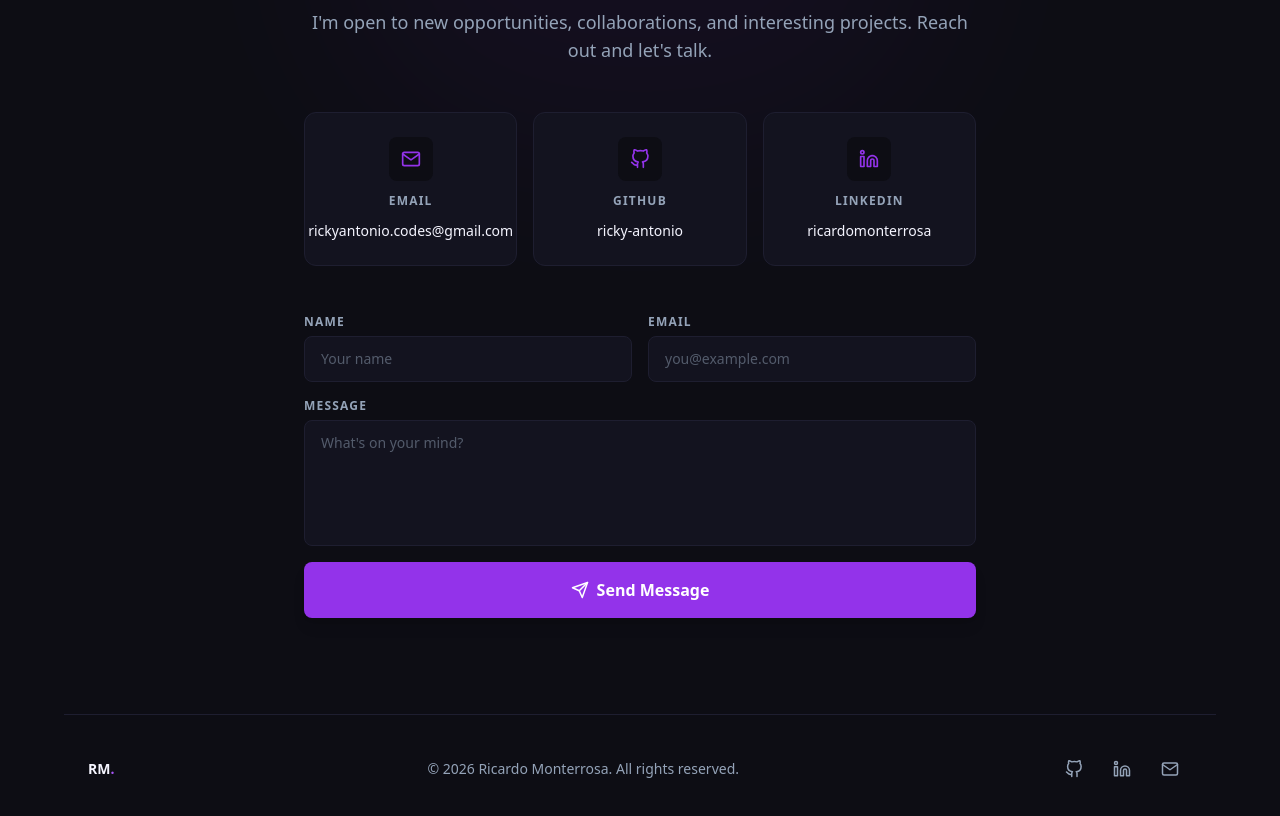
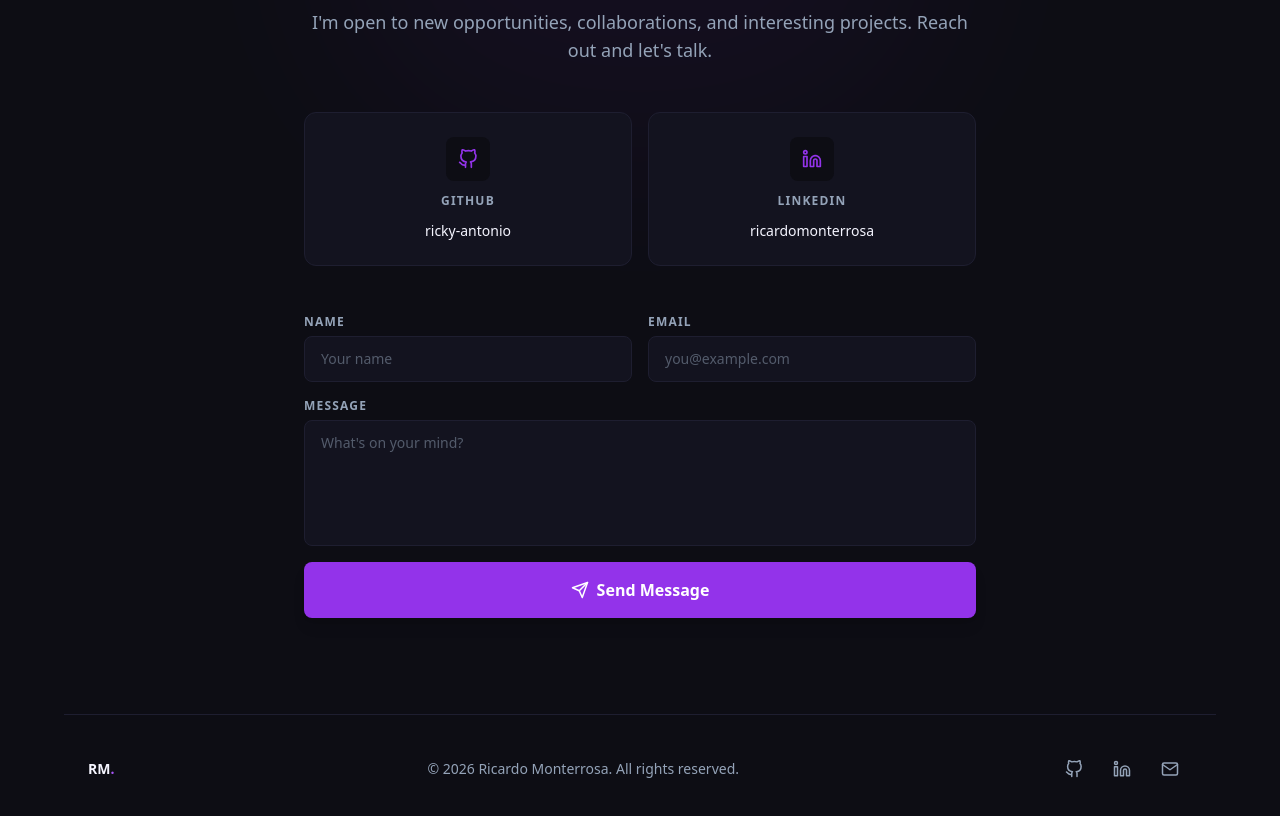
Before and after one commit to ricky-antonio/rickycodes-portfolio, a Next.js app: page / in a window 1280 px wide. Shown: the part 6196-7012 px from the top of the page. Built offline with nearby package versions, Linux system fonts and the light colour scheme; no server answers.

Commit message:
Remove email card from Contact, keep GitHub + LinkedIn only

```diff
--- a/src/components/sections/Contact.tsx
+++ b/src/components/sections/Contact.tsx
@@ -5,9 +5,8 @@ import { InViewWrapper } from "@/components/InViewWrapper";
 import { ContactForm } from "@/components/ContactForm";
 
 const links = [
-  { icon: FiMail,     label: "Email",    value: personal.email,            href: `mailto:${personal.email}` },
-  { icon: FiGithub,   label: "GitHub",   value: "ricky-antonio",           href: personal.github },
-  { icon: FiLinkedin, label: "LinkedIn", value: "ricardomonterrosa",        href: personal.linkedin },
+  { icon: FiGithub,   label: "GitHub",   value: "ricky-antonio",    href: personal.github },
+  { icon: FiLinkedin, label: "LinkedIn", value: "ricardomonterrosa", href: personal.linkedin },
 ];
 
 export function Contact() {
@@ -29,7 +28,7 @@ export function Contact() {
             Reach out and let&apos;s talk.
           </p>
 
-          <div className="fade-up mb-12 grid gap-4 sm:grid-cols-3" style={{ transitionDelay: "150ms" }}>
+          <div className="fade-up mb-12 grid gap-4 sm:grid-cols-2" style={{ transitionDelay: "150ms" }}>
             {links.map(({ icon: Icon, label, value, href }) => (
               <Link
                 key={label}
```
